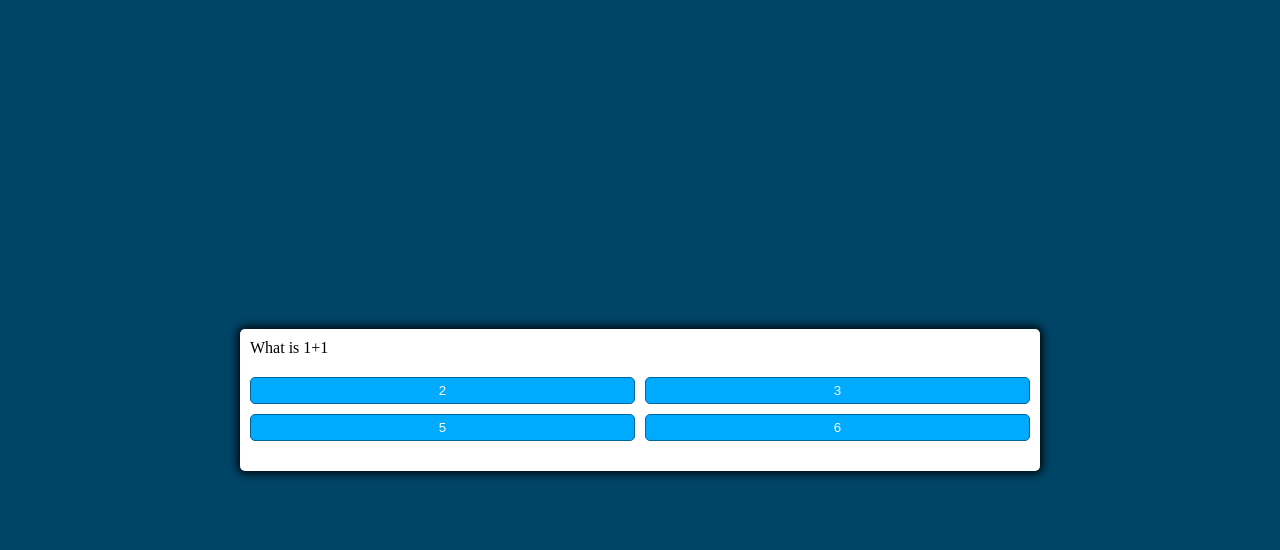
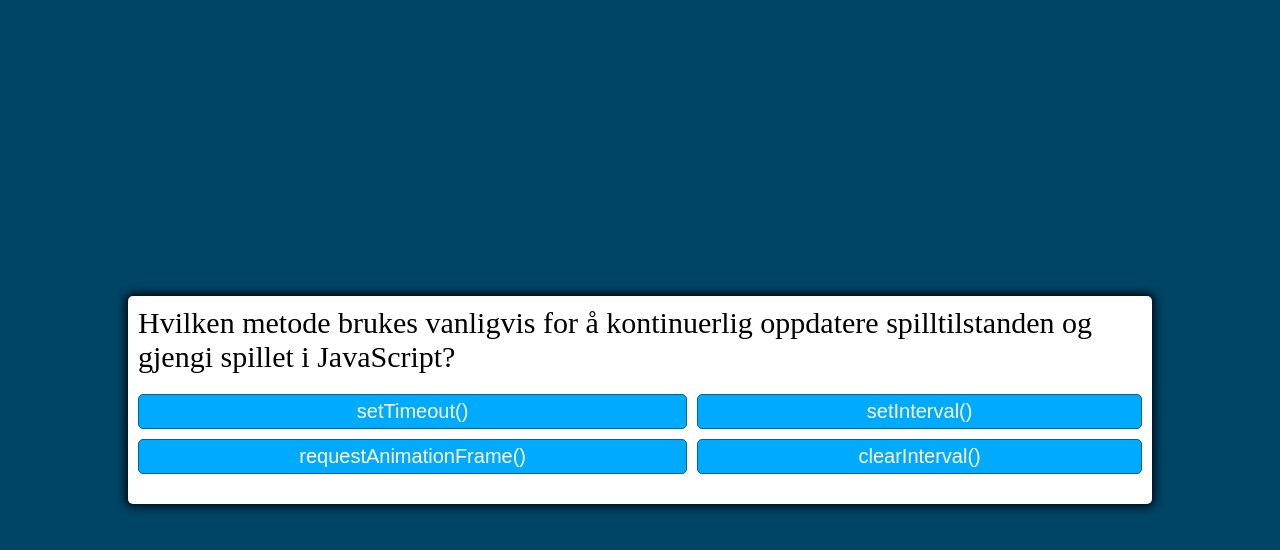
Before and after one commit to ElineWr/3.prosjekt, a plain HTML site: page Quiz/quiz.html in a window 1280 px wide. Both pictures are taken after a click on the button "Start". Drawn offline with Linux system fonts and the light colour scheme.

Commit message:
quiz and bab

```diff
--- a/Quiz/quiz.css
+++ b/Quiz/quiz.css
@@ -29,12 +29,17 @@ body.wrong {
 }
 
 .container {
-    width: 800px;
+    width: 1500px;
     max-width: 80%;
     background-color: white;
     border-radius: 5px;
     padding: 10px;
     box-shadow: 0 0 10px 2px;
+    font-size: 30px;
+}
+
+button {
+    font-size: 20px;
 }
 
 .btn-grid {
@@ -68,7 +73,7 @@ body.wrong {
 }
 
 .start-btn, .next-btn {
-    font-size: 24px;
+    font-size: 27px;
     font-weight: bold;
     padding: 10px 20px;
 }
--- a/Quiz/quiz.js
+++ b/Quiz/quiz.js
@@ -8,106 +8,116 @@ let stokkaOm, currentQuestionindex
 
 const questions = [
     {
-        question: 'What is 1+1',
+        question: 'Hvilken metode brukes vanligvis for å kontinuerlig oppdatere spilltilstanden og gjengi spillet i JavaScript?',
         answers: [
-            {text: "2", correct: true },
-            {text: "3", correct: false },
-            {text: "5", correct: false },
-            {text: "6", correct: false },
+            {text: "setTimeout()", correct: false },
+            {text: "setInterval()", correct: false },
+            {text: "requestAnimationFrame()", correct: true },
+            {text: "clearInterval()", correct: false },
         ]
     },
     {
-        question: 'What is 1+1',
+        question: 'Hva er hovedformålet med Canvas i HTML for spillutvikling',
         answers: [
-            {text: "2", correct: true },
-            {text: "3", correct: false },
-            {text: "5", correct: false },
-            {text: "6", correct: false },
+            {text: "For å lagre spilldata", correct: false },
+            {text: "For å gjengi grafikk", correct: true },
+            {text: "For å administrere spilltilstander", correct: false },
+            {text: "For å håndtere brukerinnspill", correct: false },
         ]
     },
     {
-        question: 'What is 1+1',
+        question: 'Hva representerer ctx-variabelen vanligvis i et Canvas-basert spill?',
         answers: [
-            {text: "2", correct: true },
-            {text: "3", correct: false },
-            {text: "5", correct: false },
-            {text: "6", correct: false },
+            {text: "Hovedspillsløyfen", correct: false },
+            {text: "Spillresultatet", correct: false },
+            {text: "2D-gjengivelseskonteksten", correct: true },
+            {text: "Spillerkarakteren", correct: false },
         ]
     },
     {
-        question: 'What is 1+1',
+        question: 'Hvilken JavaScript-hendelse er best for å oppdage når en tast trykkes?',
         answers: [
-            {text: "2", correct: true },
-            {text: "3", correct: false },
-            {text: "5", correct: false },
-            {text: "6", correct: false },
+            {text: "onclick", correct: false },
+            {text: "onkeydown", correct: true },
+            {text: "onkeypress", correct: false },
+            {text: "onkeyup", correct: false },
         ]
     },
     {
-        question: 'What is 1+1',
+        question: 'Hvilken metode brukes for å tømme Canvas før du tegner spillrammen på nytt?',
         answers: [
-            {text: "2", correct: true },
-            {text: "3", correct: false },
-            {text: "5", correct: false },
-            {text: "6", correct: false },
+            {text: "ctx.clear()", correct: false },
+            {text: "ctx.clearRect()", correct: true },
+            {text: "ctx.reset()", correct: false },
+            {text: "ctx.erase()", correct: false },
         ]
     },
     {
-        question: 'What is 1+1',
+        question: 'Hva er rollen til kollisjonsdeteksjon i et spill?',
         answers: [
-            {text: "2", correct: true },
-            {text: "3", correct: false },
-            {text: "5", correct: false },
-            {text: "6", correct: false },
+            {text: "For å forbedre grafikken", correct: false },
+            {text: "For å spille bakgrunnsmusikk", correct: false },
+            {text: "For å laste inn spillressurser", correct: false },
+            {text: "For å oppdage når spillobjekter samhandler", correct: true }
         ]
     },
     {
-        question: 'What is 1+1',
+        question: 'Hvilken funksjon brukes vanligvis til å generere et tilfeldig tall i JavaScript for spillmekanikk?',
         answers: [
-            {text: "2", correct: true },
-            {text: "3", correct: false },
-            {text: "5", correct: false },
-            {text: "6", correct: false },
+            {text: "Math.random()", correct: true },
+            {text: "Math.randomInt()", correct: false },
+            {text: "Math.rand()", correct: false },
+            {text: "Math.randomNumber()", correct: false },
         ]
     },
     {
-        question: 'What is 1+1',
+        question: 'In JavaScript, which function is used to repeatedly call a function with a fixed time delay?',
         answers: [
-            {text: "2", correct: true },
-            {text: "3", correct: false },
-            {text: "5", correct: false },
-            {text: "6", correct: false },
+            {text: "setInterval()", correct: true },
+            {text: "setTimeout()", correct: false },
+            {text: "requestAnimationFrame()", correct: false },
+            {text: "clearTimeout()", correct: false },
         ]
     },
     {
-        question: 'What is 1+1',
+        question: 'Hva er en "event listener" i sammenheng med JavaScript-spillutvikling?',
         answers: [
-            {text: "2", correct: true },
-            {text: "3", correct: false },
-            {text: "5", correct: false },
-            {text: "6", correct: false },
+            {text: "En funksjon som lytter etter spilllyd", correct: false },
+            {text: "En loop som gjengir frames", correct: false },
+            {text: "En funksjon som reagerer på brukerinnspill eller andre hendelser", correct: true },
+            {text: "En metode for å tegne former", correct: false },
         ]
     }
 ]
 
 startButton.addEventListener("click", startGame)
 nextButton.addEventListener("click", () => {
-    currentQuestionindex++
+    currentQuestionindex+=1
     setNextQuestion()
 })
 
 function startGame() {
     console.log("Quiz started")
     startButton.classList.add("hide")
-    stokkaOm = questions.sort(() => Math.random()-0,5)
+    //stokkaOm = questions.sort(() => Math.random()-0,5)
+    //console.log(stokkaOm)
     currentQuestionindex = 0
     questionConteinerElement.classList.remove("hide")
-    setNextQuestion()
+   setNextQuestion()
+
+   if(startButton.innerText == "Hjem") {
+    console.log("Drar hjem")
+    visitPage()
 }
+}
+
+function visitPage() {
+    window.location='file:///Users/elinewrangell/Desktop/Skole/VGS%202/IT/3.prosjekt/index.html';
+ }
 
 function setNextQuestion() {
     resetState()
-    showquestion(stokkaOm[currentQuestionindex])
+    showquestion(questions[currentQuestionindex])
 
 }
 
@@ -126,11 +136,16 @@ function showquestion(question) {
 }
 
 function resetState() {
-    clearStatusClass(document.body)
+    clearStatusClass()
     nextButton.classList.add("hide")
     while(answerButtonselement.firstChild) {
         answerButtonselement.removeChild(answerButtonselement.firstChild)
     }
+}
+
+function clearStatusClass() {
+    document.body.classList.remove("wrong")
+    document.body.classList.remove("correct")
 }
 
 function selectAnswer(e) {
@@ -140,12 +155,13 @@ function selectAnswer(e) {
     Array.from(answerButtonselement.children).forEach(button => {
         setStatusClass(button, button.dataset.correct)
     })
-    if(stokkaOm.lenght > currentQuestionindex + 1) {
-        nextButton.classList.remove("hide")
-    } else {
-        startButton.innerText = "På nytt?"
-        startButton.classList.remove("hide")
-    }
+    console.log(questions.length)
+    nextButton.classList.remove("hide")
+
+    startButton.innerText = "Hjem"
+    startButton.classList.remove("hide")
+
+
 
 }
 
@@ -157,8 +173,3 @@ function setStatusClass(element, correct) {
         element.classList.add("wrong")
     }
 }
-
-function clearStatusClass(element) {
-    element.classList.remove("correct")
-    element.classList.remove("wrong")
-}
--- a/delkapittelene.js
+++ b/delkapittelene.js
@@ -91,9 +91,6 @@ while (farge_tall <= 25) {
 
 }
 
-
-
-
 function burger_meny() {
     let hamburger = document.getElementById("hamburger");
     if (hamburger.style.display === "block") {
```
Also changed, not shown: eksempler.js (+8 -3 lines), index.html (+1 -0 lines).
